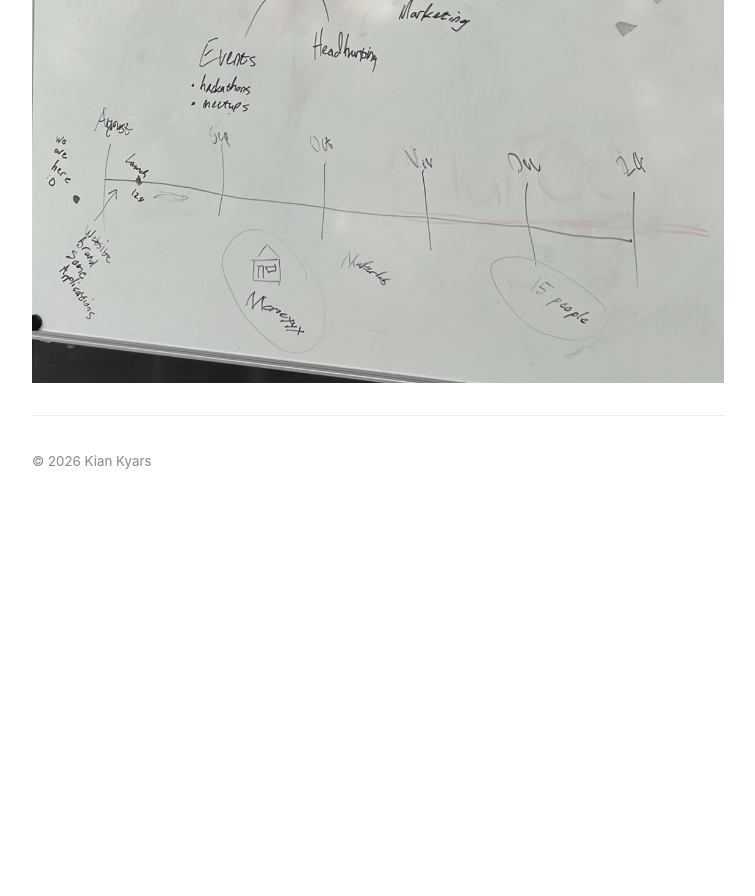
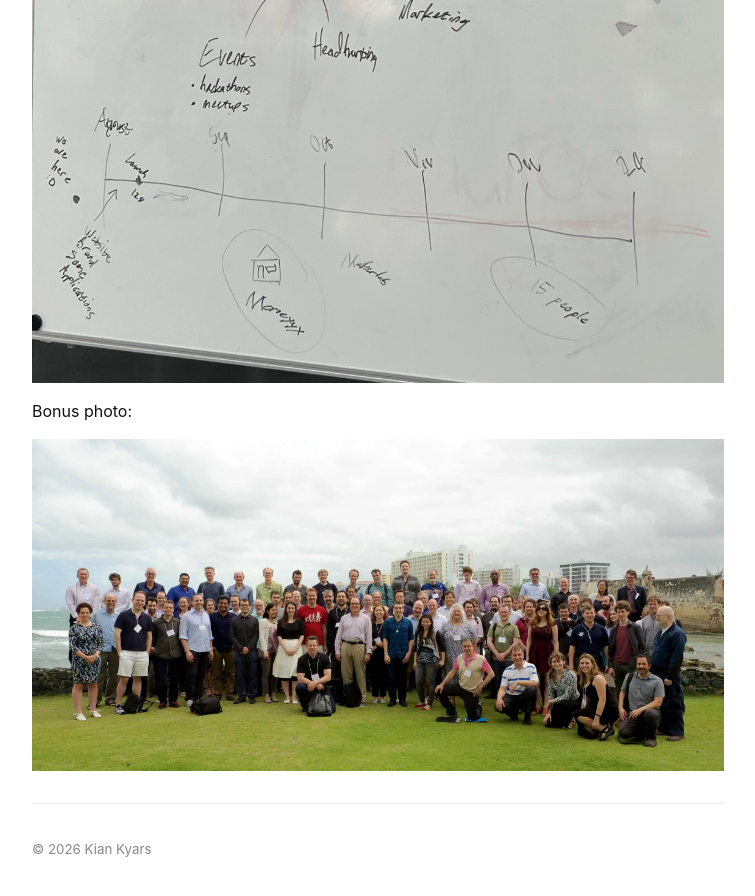
Before and after one commit to kiankyars/kiankyars.github.io, a Jekyll site: the page built from _posts/blog/2025-07-30-graphs.md, in a window 1280 px wide and 900 px high, scrolled down 3846 px. Shown: the top 896 px of the window, without its empty margins (262-1017 px from the left). Built offline with Jekyll 4.4.1, drawn with Linux system fonts in a browser that asks for light colours; before the commit the page ends 4358 px from its top, so only the background shows below that.

Commit message:
puerto rico

```diff
--- a/_posts/blog/2025-07-30-graphs.md
+++ b/_posts/blog/2025-07-30-graphs.md
@@ -12,3 +12,7 @@ Graphs about AGI, datacenter scaling, and capital which are provoking:
 ![](/imgs/2025-07-30-graphs/pie.png)
 ![](/imgs/2025-07-30-graphs/semiconductor.webp)
 ![](/imgs/2025-07-30-graphs/d2r.jpeg)
+
+Bonus photo:
+
+![](/imgs/2025-07-30-graphs/puerto-rico.webp)
```
Also changed, not shown: imgs/2025-07-30-graphs/puerto-rico.webp (added).
